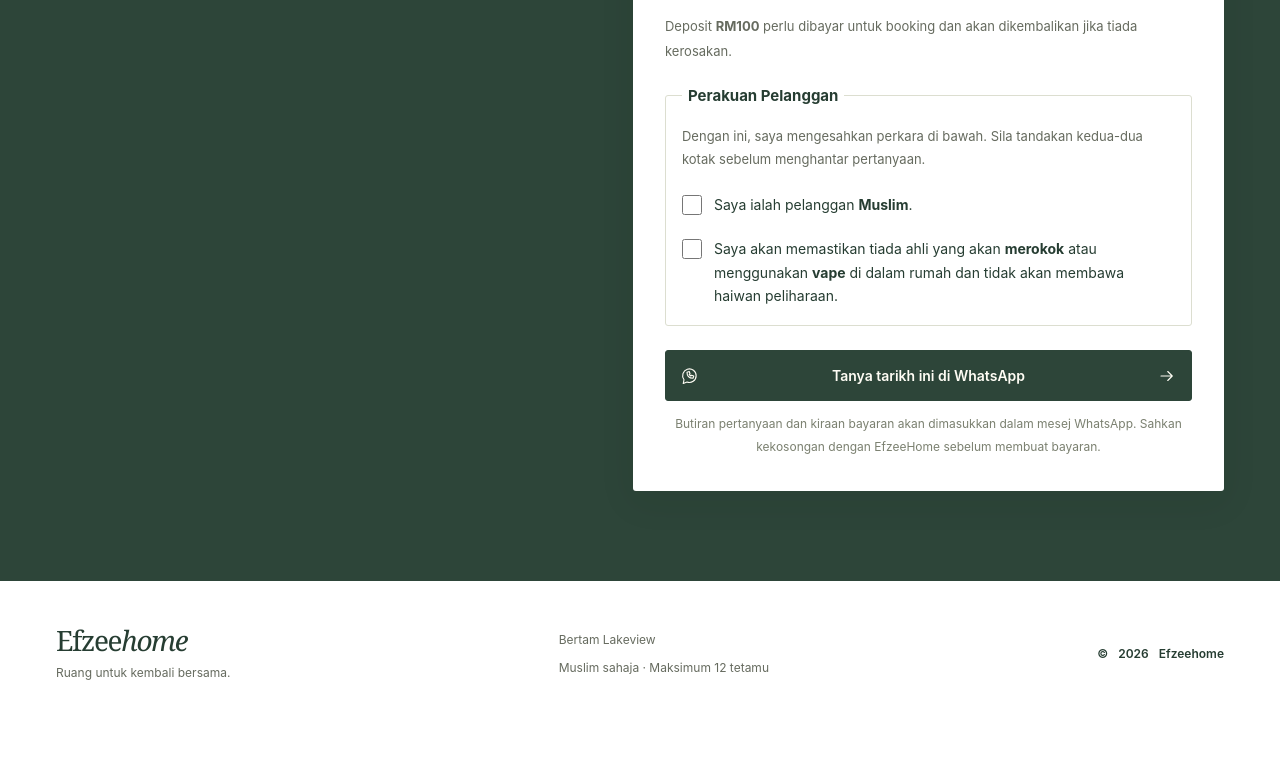
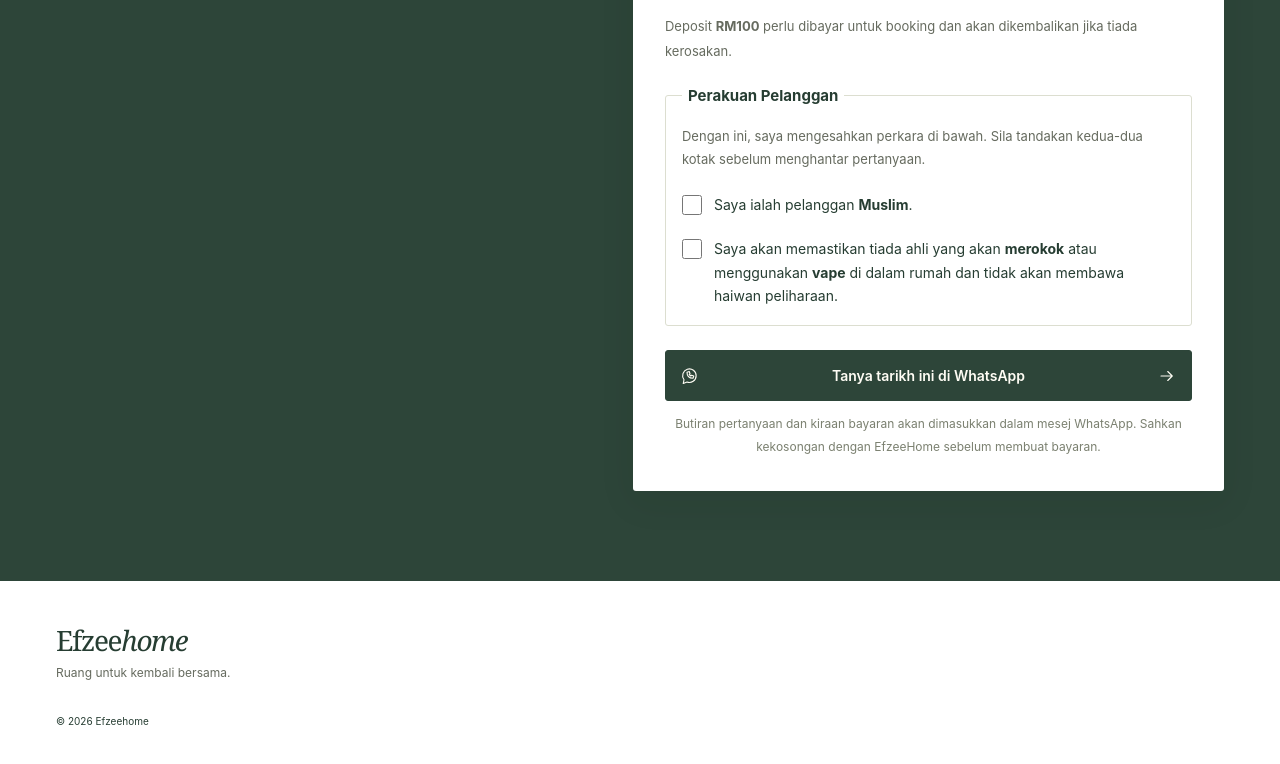
Before and after one commit to efzeehome/bertamlakeview, a plain HTML site: page index.html in a window 1280 px wide. Shown: the part 6835-7599 px from the top of the page. Before the commit the page ends 7561 px from the top, so only its background shows below. Drawn offline with Linux system fonts and the light colour scheme.

Commit message:
modify footer

```diff
--- a/index.html
+++ b/index.html
@@ -185,7 +185,7 @@
   </div>
 </dialog>
 
-<footer class="site-footer section-wrap"><div><a class="brand footer-brand" href="#">Efzee<span class="brand-light">home</span></a><p>Ruang untuk kembali bersama.</p></div><div class="footer-center"><span>Bertam Lakeview</span><span>Muslim sahaja · Maksimum 12 tetamu</span></div><div class="footer-contact"><a href="EfzeeHome_Pengurusan_02.html">© <span id="copyright-year">2026</span> Efzeehome</a></span></div></footer>
+<footer class="site-footer section-wrap"><div><a class="brand footer-brand" href="#">Efzee<span class="brand-light">home</span></a><p>Ruang untuk kembali bersama.</p><br/><a href="EfzeeHome_Pengurusan_02.html" style="font-size: 10px;">© <span id="copyright-year">2026</span> Efzeehome</a></div><div class="footer-center"></div><div class="footer-contact"></span></div></footer>
 <a class="mobile-booking button" href="#tempahan">Semak tarikh penginapan <svg class="icon" aria-hidden="true"><use href="#i-arrow"/></svg></a>
 </body>
 </html>
```
